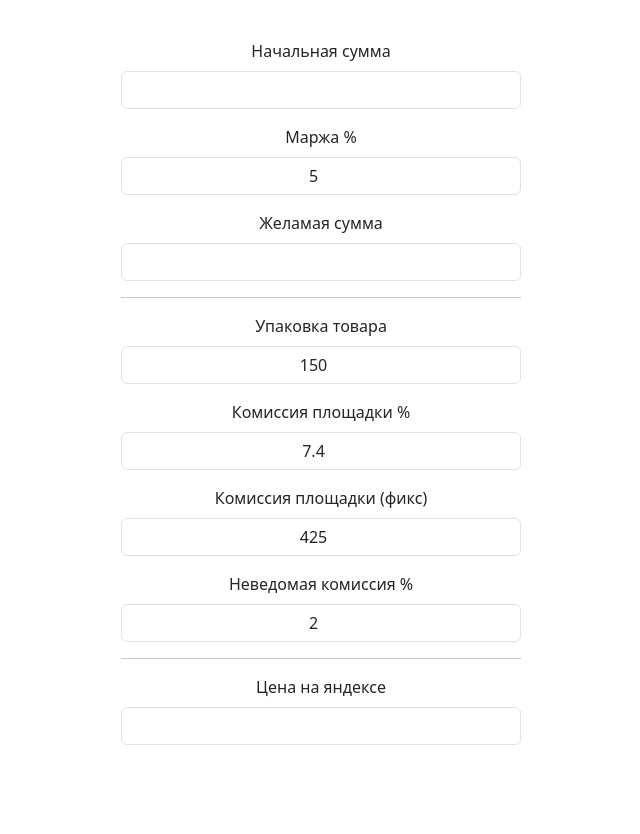
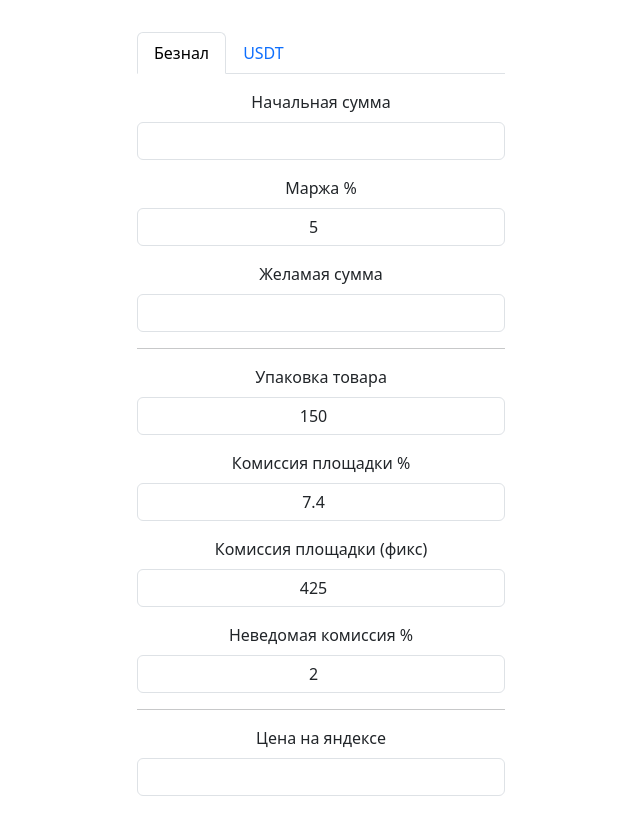
Before and after one commit to aziev/ibra-calculator, a Vue app: page / in a window 1280 px wide. Shown: the top 834 px of the page, without its empty margins (319-959 px from the left). Before the commit the page ends 800 px from the top, so only its background shows below. Built offline with nearby package versions, Linux system fonts and the light colour scheme.

Commit message:
add second form

```diff
--- a/index.html
+++ b/index.html
@@ -5,7 +5,7 @@
     <link rel="icon" type="image/svg+xml" href="/vite.svg" />
     <meta name="viewport" content="width=device-width, initial-scale=1.0" />
       <link rel="stylesheet" href="https://cdn.jsdelivr.net/npm/bootstrap@5.3.0-alpha3/dist/css/bootstrap.min.css">
-    <title>Vite + Vue</title>
+    <title>Калькулятор</title>
   </head>
   <body>
     <div id="app"></div>
--- a/src/App.vue
+++ b/src/App.vue
@@ -1,78 +1,44 @@
 <script setup>
-import { computed, ref } from 'vue'
+import CalculatorForm from "./components/CalculatorForm.vue"
+import { ref } from 'vue'
 
-const initialPrice = ref()
-
-const marja = ref(5)
-
-const packingPrice = ref(150)
-
-const serviceCommissionFixed = ref(425)
-const serviceCommissionPercents = ref(7.4)
-
-const chandaPercents = ref(2)
-
-const wantedPrice = computed(() => initialPrice.value * (100 + marja.value) / 100)
-
-// const serviceCommission = computed(() => {
-//   return (
-//       preResult.value / 100 * serviceCommissionPercents.value
-//   ) + serviceCommissionFixed.value
-// })
-
-const result = computed(() => {
-  return wantedPrice.value + packingPrice.value + serviceCommissionFixed.value +
-      (wantedPrice.value * serviceCommissionPercents.value / 100) +
-      (wantedPrice.value * chandaPercents.value / 100)
-})
+const currentTab = ref('fiat')
+const initialUsdt = ref()
 </script>
 
 <template>
-
-  <form>
-    <div class="mb-3">
-      <label for="initialPrice" class="form-label">Начальная сумма</label>
-      <input type="number" class="form-control" id="initialPrice" v-model="initialPrice">
-    </div>
-    <div class="mb-3">
-      <label for="marja" class="form-label">Маржа %</label>
-      <input type="number" class="form-control" id="marja" v-model="marja">
-    </div>
-    <div class="mb-3">
-      <label for="wantedPrice" class="form-label">Желамая сумма</label>
-      <input type="number" readonly class="form-control" id="wantedPrice" v-model="wantedPrice">
-    </div>
-    <hr>
-    <div class="mb-3">
-      <label for="packingPrice" class="form-label">Упаковка товара</label>
-      <input type="number" class="form-control" id="packingPrice" v-model="packingPrice">
-    </div>
-    <div class="mb-3">
-      <label for="serviceCommissionPercents" class="form-label">Комиссия площадки %</label>
-      <input type="number" class="form-control" id="serviceCommissionPercents" v-model="serviceCommissionPercents">
-    </div>
-    <div class="mb-3">
-      <label for="serviceCommissionFixed" class="form-label">Комиссия площадки (фикс)</label>
-      <input type="number" class="form-control" id="serviceCommissionFixed" v-model="serviceCommissionFixed">
-    </div>
-    <div class="mb-3">
-      <label for="chanda" class="form-label">Неведомая комиссия %</label>
-      <input type="number" class="form-control" id="chanda" v-model="chandaPercents">
-    </div>
-    <hr>
-    <div class="mb-3">
-      <label for="result" class="form-label">Цена на яндексе</label>
-      <input type="number" readonly class="form-control" id="result" v-model="result">
-    </div>
-  </form>
+  <ul class="nav nav-tabs mb-3">
+    <li class="nav-item">
+      <a
+          class="nav-link"
+          :class="{'active': currentTab === 'fiat'}"
+          href="#"
+          v-text="'Безнал'"
+          @click.prevent="currentTab = 'fiat'"
+      />
+    </li>
+    <li class="nav-item">
+      <a
+          class="nav-link"
+          :class="{'active': currentTab === 'usdt'}"
+          href="#"
+          v-text="'USDT'"
+          @click.prevent="currentTab = 'usdt'"
+      />
+    </li>
+  </ul>
+  <CalculatorForm
+      v-show="currentTab === 'fiat'"
+      @initial-price-change="initialUsdt = $event"
+  />
+  <CalculatorForm
+      v-show="currentTab === 'usdt'"
+      :initial="initialUsdt"
+  />
 </template>
 
 <style scoped>
-form {
-  width: 400px;
-  max-width: 100%;
-}
-.form-control {
-  text-align: center;
+.nav-tabs {
+  width: 100% ;
 }
 </style>
--- /dev/null
+++ b/src/components/CalculatorForm.vue
@@ -0,0 +1,91 @@
+<template>
+  <form>
+    <div class="mb-3">
+      <label for="initialPrice" class="form-label">Начальная сумма</label>
+      <input type="number" class="form-control" id="initialPrice" v-model="initialPrice">
+    </div>
+    <div class="mb-3">
+      <label for="marja" class="form-label">Маржа %</label>
+      <input type="number" class="form-control" id="marja" v-model="marja">
+    </div>
+    <div class="mb-3">
+      <label for="wantedPrice" class="form-label">Желамая сумма</label>
+      <input type="number" readonly class="form-control" id="wantedPrice" v-model="wantedPrice">
+    </div>
+    <hr>
+    <div class="mb-3">
+      <label for="packingPrice" class="form-label">Упаковка товара</label>
+      <input type="number" class="form-control" id="packingPrice" v-model="packingPrice">
+    </div>
+    <div class="mb-3">
+      <label for="serviceCommissionPercents" class="form-label">Комиссия площадки %</label>
+      <input type="number" class="form-control" id="serviceCommissionPercents" v-model="serviceCommissionPercents">
+    </div>
+    <div class="mb-3">
+      <label for="serviceCommissionFixed" class="form-label">Комиссия площадки (фикс)</label>
+      <input type="number" class="form-control" id="serviceCommissionFixed" v-model="serviceCommissionFixed">
+    </div>
+    <div class="mb-3">
+      <label for="chanda" class="form-label">Неведомая комиссия %</label>
+      <input type="number" class="form-control" id="chanda" v-model="chandaPercents">
+    </div>
+    <hr>
+    <div class="mb-3">
+      <label for="result" class="form-label">Цена на яндексе</label>
+      <input type="number" readonly class="form-control" id="result" v-model="result">
+    </div>
+  </form>
+</template>
+
+<script setup>
+import { computed, ref, watch } from 'vue'
+
+const props = defineProps({
+  initial: Number,
+  type: String,
+})
+
+const emit = defineEmits([
+  'initial-price-change'
+])
+
+watch(() => props.initial, () => {
+  if (props.initial !== undefined) {
+    initialPrice.value = props.initial * 1.05
+  }
+})
+
+const initialPrice = ref()
+
+watch(initialPrice, () => {
+  if (props.initial === undefined) {
+    emit('initial-price-change', initialPrice.value)
+  }
+})
+
+const marja = ref(5)
+
+const packingPrice = ref(150)
+
+const serviceCommissionFixed = ref(425)
+const serviceCommissionPercents = ref(7.4)
+
+const chandaPercents = ref(2)
+
+const wantedPrice = computed(() => initialPrice.value * (100 + marja.value) / 100)
+
+const result = computed(() => {
+  return wantedPrice.value + packingPrice.value + serviceCommissionFixed.value +
+      (wantedPrice.value * serviceCommissionPercents.value / 100) +
+      (wantedPrice.value * chandaPercents.value / 100)
+})
+</script>
+
+<style scoped>
+form {
+  width: 100%;
+}
+.form-control {
+  text-align: center;
+}
+</style>
--- a/src/style.css
+++ b/src/style.css
@@ -36,7 +36,6 @@ body {
   margin: 0;
   display: flex;
   place-items: center;
-  min-width: 320px;
   min-height: 100vh;
 }
 
@@ -69,9 +68,10 @@ button:focus-visible {
 }
 
 #app {
-  max-width: 1280px;
+  width: 100%;
+  max-width: 400px;
   margin: 0 auto;
-  padding: 2rem;
+  padding: 2rem 1rem;
   text-align: center;
 }
 
```
Also changed, not shown: src/components/HelloWorld.vue (deleted, +0 -40 lines).
